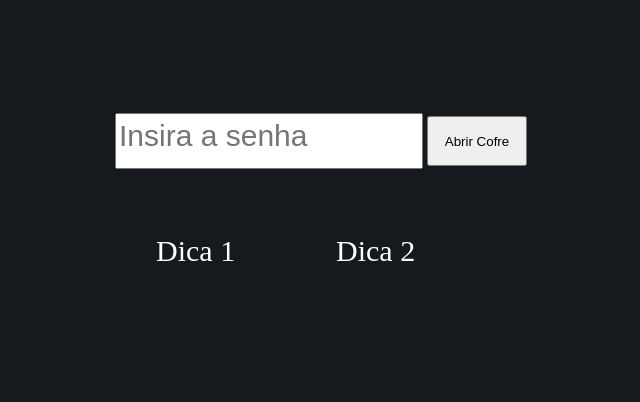
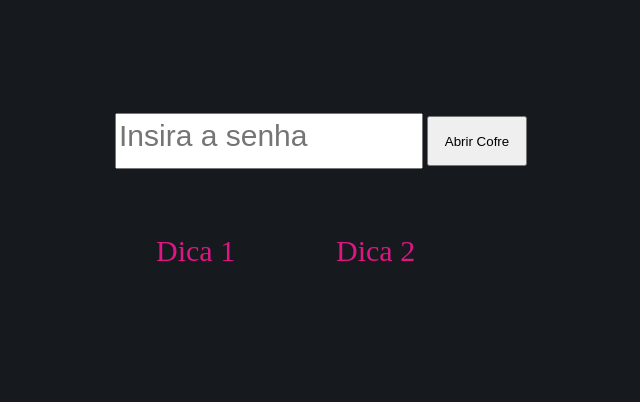
Before and after one commit to ARMCardoso/projeto-oficina-de-leitura, a website: page cofre.html in a window 1280 px wide. Shown: the part 144-546 px from the top of the page, without its empty margins (319-959 px from the left). Drawn offline with nearby package versions, Linux system fonts and the light colour scheme.

Commit message:
Mensagem de commit

```diff
--- a/cofralog.js
+++ b/cofralog.js
@@ -34,13 +34,5 @@ $('.tooltip-custom').tooltipster({
   position: 'top',
   interactive: true,
   delay: [0, 3000],
-  trigger: 'custom',
-  triggerOpen: {
-    click: true,
-    tap: true
-  },
-  triggerClose: {
-    click: true,
-    tap: true
-  },
+  trigger: 'click',
 });
--- a/meu-estilo.css
+++ b/meu-estilo.css
@@ -72,7 +72,7 @@ html, body {
   padding: 15px;
   text-decoration: none;
   font-family: "JetBrainsMono Nerd Font";
-  color: rgb(255, 255, 255);
+  color: rgb(221, 22, 131);
   font-size: 30px;
 }
 
```
